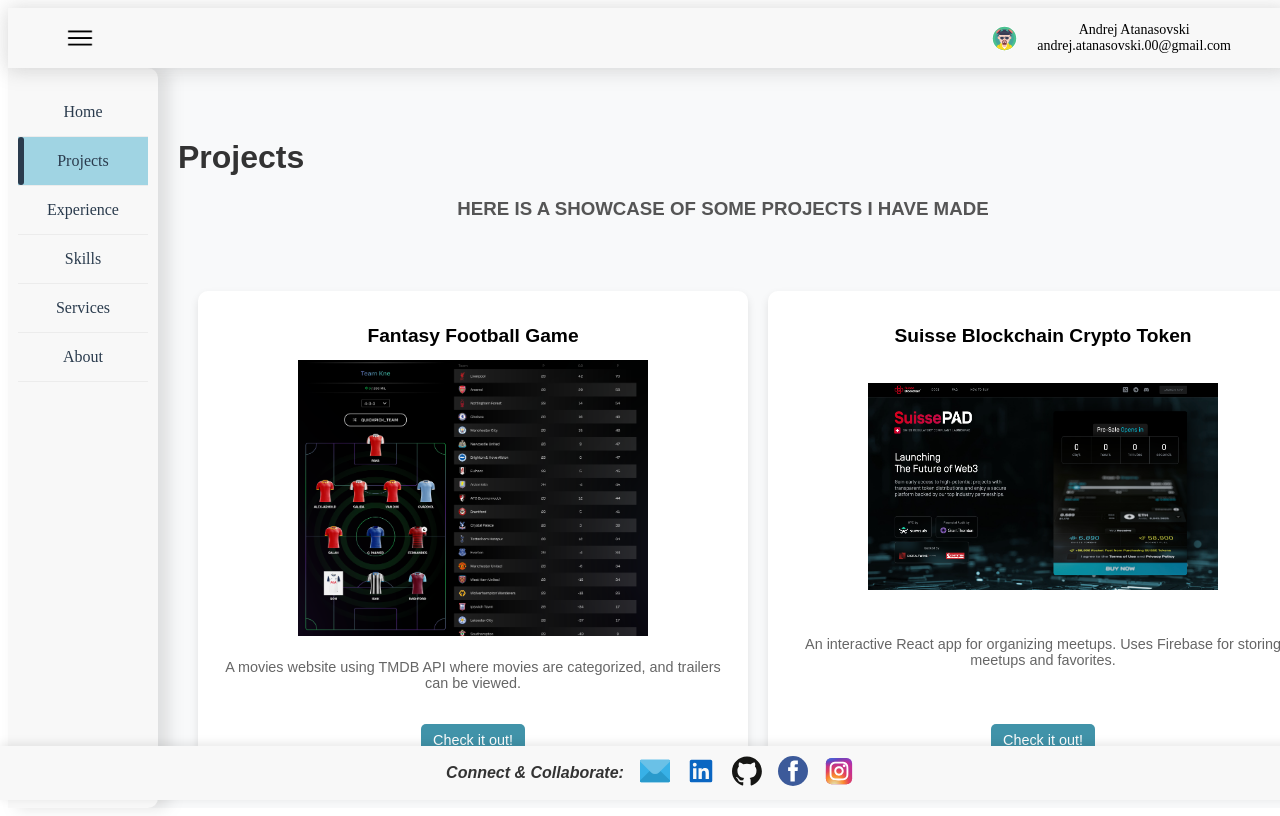
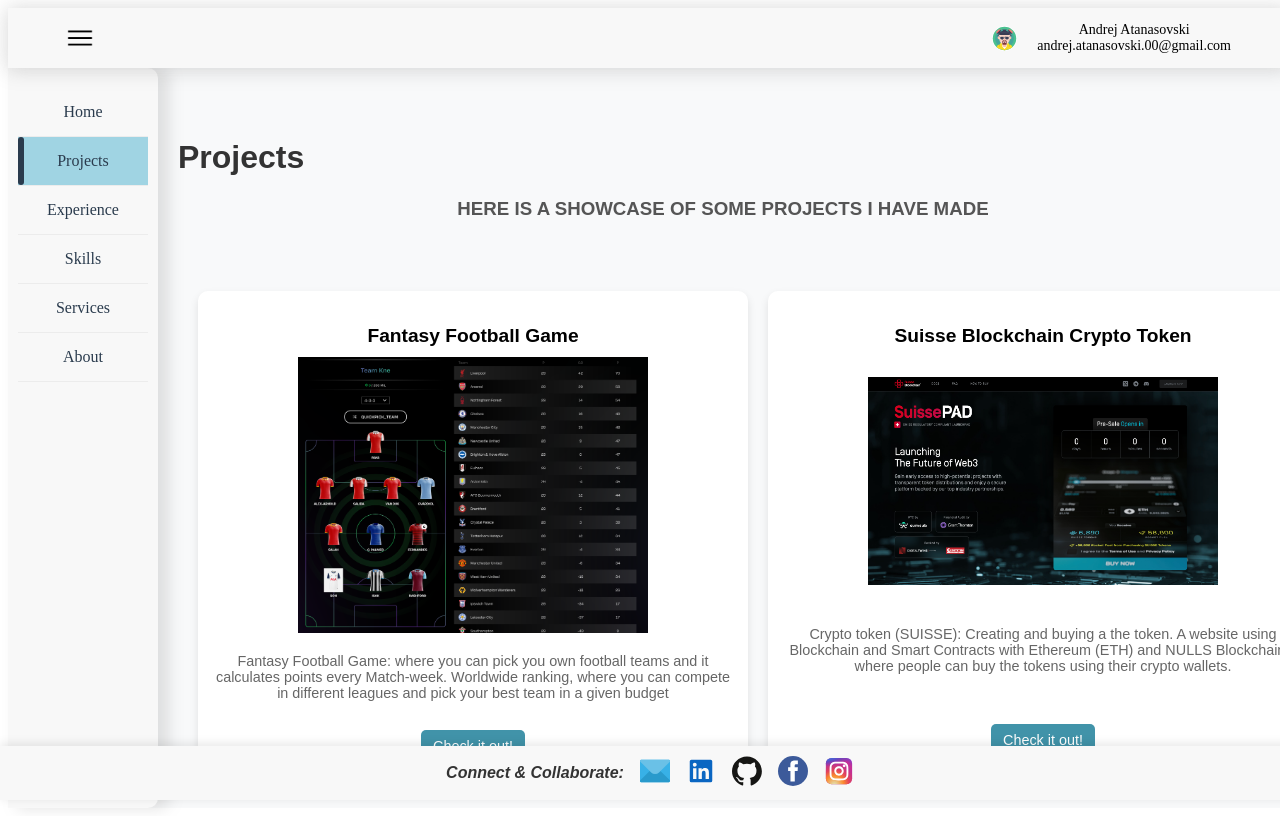
Before and after one commit to aatanasovskii/portfolio, a Vue app: page /projects in a window 1280 px wide. Built offline with nearby package versions, Linux system fonts and the light colour scheme; what vuex-plugin-persistedstate would draw is missing.

Commit message:
projects completed

```diff
--- a/src/pages/ProjectsPage.vue
+++ b/src/pages/ProjectsPage.vue
@@ -28,30 +28,29 @@
           title: "Fantasy Football Game",
           link: "https://th.fantopy.com",
           image: "Fantopy.png",
-          description: "A movies website using TMDB API where movies are categorized, and trailers can be viewed.",
+          description: "Fantasy Football Game: where you can pick you own football teams and it calculates points every Match-week. Worldwide ranking, where you can compete in different leagues and pick your best team in a given budget",
           showButton: true,
         },
         {
           title: "Suisse Blockchain Crypto Token",
           link: "https://suisseblockchain.io/",
           image: "Suisse.png",
-          description: "An interactive React app for organizing meetups. Uses Firebase for storing meetups and favorites.",
+          description: "Crypto token (SUISSE): Creating and buying a the token. A website using Blockchain and Smart Contracts with Ethereum (ETH) and NULLS Blockchains, where people can buy the tokens using their crypto wallets.",
           showButton: true,
         },
         {
-          title: "Data Warehouse Storage",
+          title: "Data Warehouse CRM Storage",
           image: "Tentastique.png",
-          description: "Complete warehouse storage system for managing products, their attributes, deals, offers, invoices and everything you need. The platform also handles meeting scheduling and streamlines business operations",
+          description: "E-commerce solution, a tailored CRM with complete warehouse storage system for managing products, their attributes, deals, offers, invoices and everything you need. The platform also handles meeting scheduling and streamlines business operations",
           showButton: false,
         },
         {
           title: "Departmentware",
           link: "https://departmentware.com/",
           image: "Departmentware.png",
-          description: "The biggest project I have worked on is a Departmentware Store for Police Stations and Officers in the USA, where we...",
+          description: "The biggest project I have worked on is Departmentware Store for Police Stations and Officers in the USA. It has training programs for law enforcement, replacing outdated, paper-based workflows. It enables officers to capture, organize, and act on field intelligence with speed, accuracy, and consistency.",
           showButton: true,
         },
-
         {
           title: "Netflix Clone - Movie Playlist (JavaScript)",
           link: "https://github.com/aatanasovskii/Netflix_Clone-project",
```
